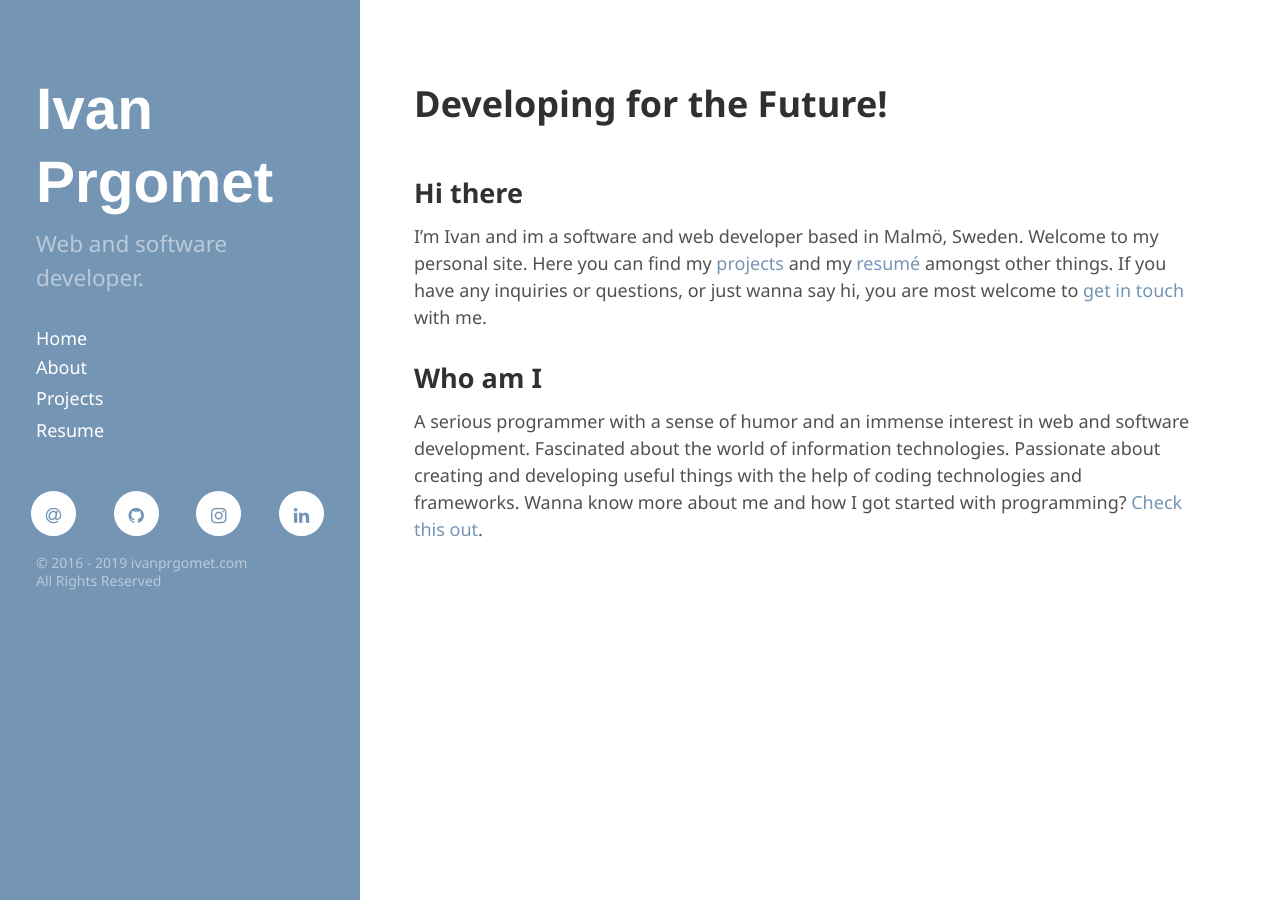
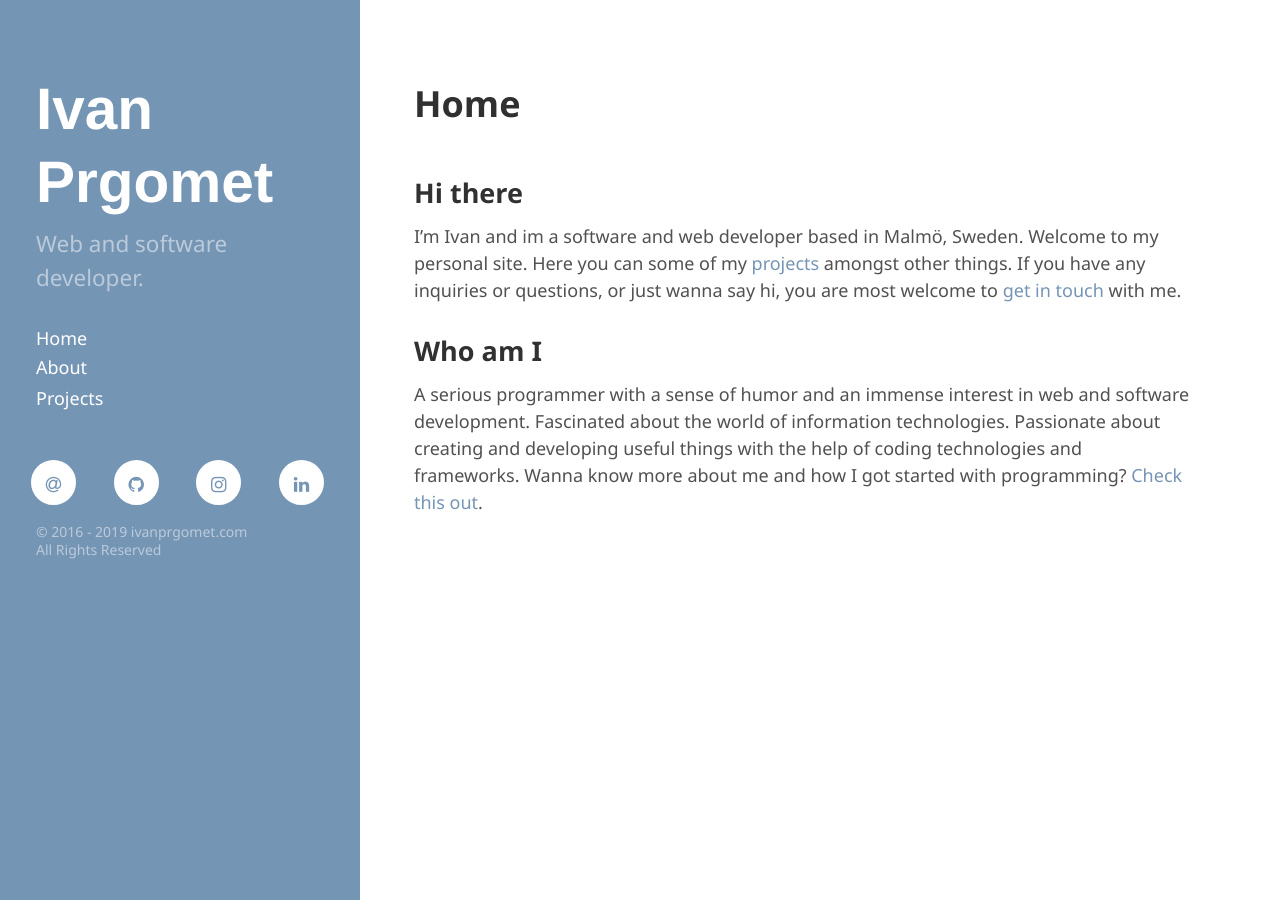
Before and after one commit to ivanprgomet-ip/ivanprgomet-ip.github.io, a Jekyll site: the page built from index.md, in a window 1280 px wide. Built offline with Jekyll 4.4.1, drawn with Linux system fonts in a browser that asks for light colours; nearby versions of some CDN libraries.

Commit message:
Refactored

```diff
--- a/_includes/sidebar.html
+++ b/_includes/sidebar.html
@@ -33,7 +33,7 @@
       <a class="sidebar-nav-tiem" href="{{ site.baseurl }}/">Home</a>
       <a class="sidebar-nav-item" href="{{ site.baseurl }}/about/">About</a>
       <a class="sidebar-nav-item" href="{{ site.baseurl }}/projects/">Projects</a>
-      <a class="sidebar-nav-item" href="{{ site.baseurl }}/resume/">Resume</a>
+      <!-- <a class="sidebar-nav-item" href="{{ site.baseurl }}/resume/">Resume</a> -->
     </nav>
 
     <footer>
--- a/index.md
+++ b/index.md
@@ -1,11 +1,11 @@
 ---
 layout: page
-title: Developing for the Future!
+title: Home
 description: Welcome to my development portfolio. Let's talk about developing IT solutions for the future. For inquiries get in touch with me.
 ---
 
 ## Hi there
-I'm Ivan and im a software and web developer based in Malmö, Sweden. Welcome to my personal site. Here you can find my [projects](/projects/) and my [resumé](/resume/) amongst other things. If you have any inquiries or questions, or just wanna say hi, you are most welcome to [get in touch](mailto:{{ site.author.email }}) with me.
+I'm Ivan and im a software and web developer based in Malmö, Sweden. Welcome to my personal site. Here you can some of my [projects](/projects/) amongst other things. If you have any inquiries or questions, or just wanna say hi, you are most welcome to [get in touch](mailto:{{ site.author.email }}) with me.
 
 ## Who am I
 A serious programmer with a sense of humor and an immense interest in web and software development. Fascinated about the world of information technologies. Passionate about creating and developing useful things with the help of coding technologies and frameworks. Wanna know more about me and how I got started with programming? [Check this out](/about/).
```
